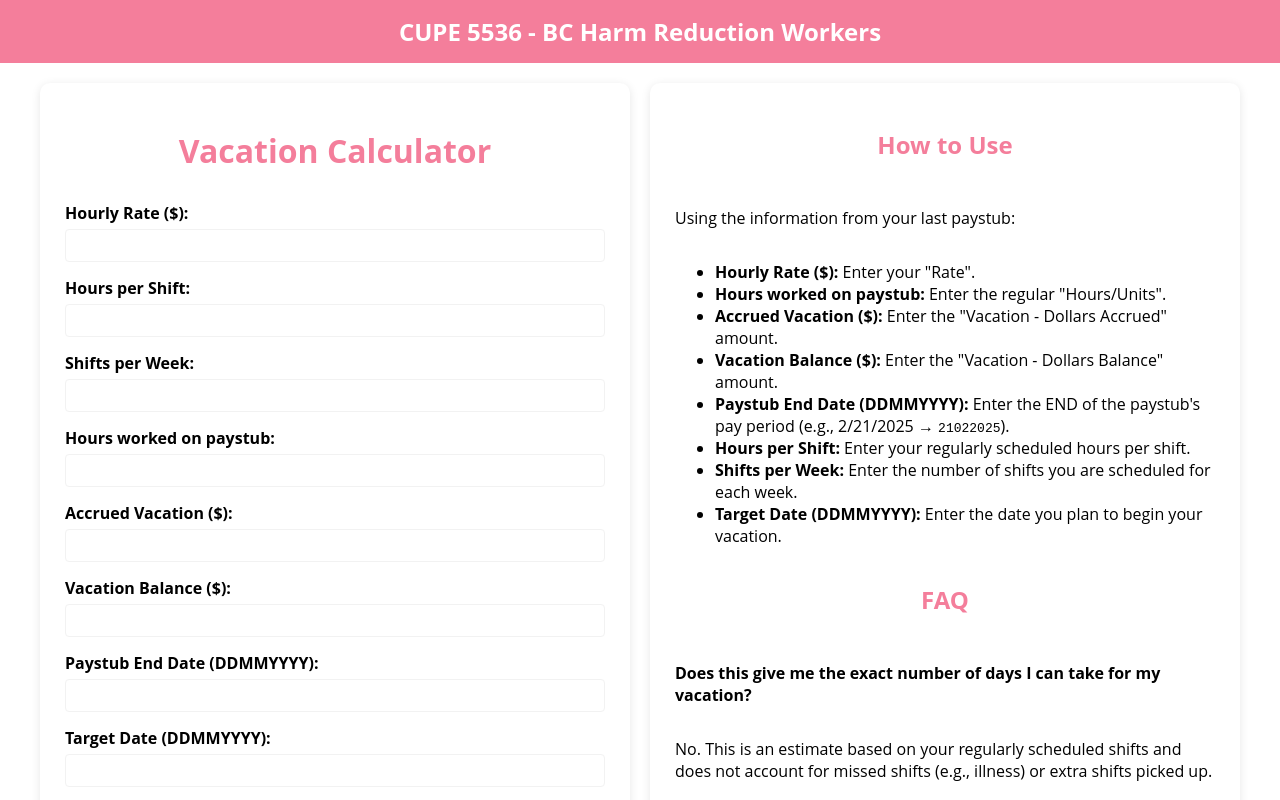
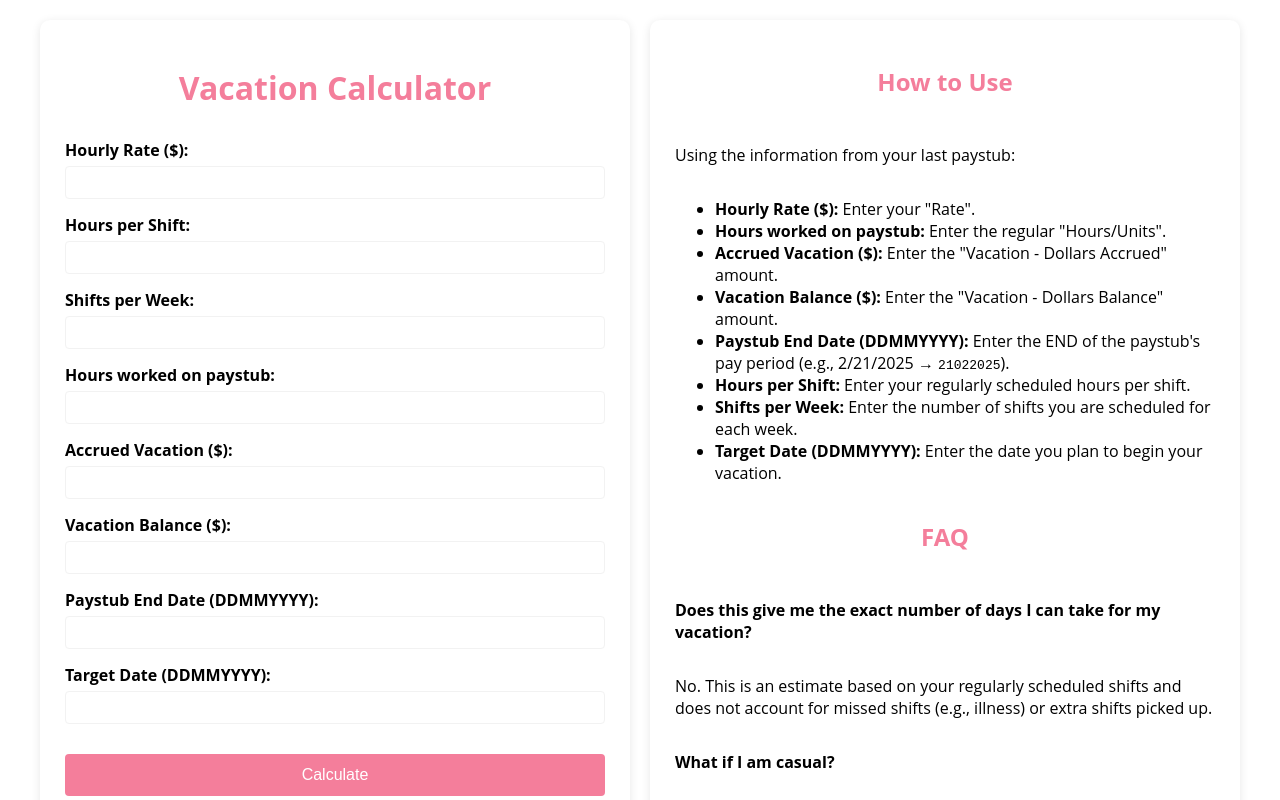
Before and after one commit to dhruvdhawan/Vacay-Calc, a plain HTML site: page Website/index.html in a window 1280 px wide. Shown: the top 800 px of the page. Drawn offline with Linux system fonts and the light colour scheme.

Commit message:
remove header

```diff
--- a/Website/index.html
+++ b/Website/index.html
@@ -7,10 +7,6 @@
     <link rel="stylesheet" href="style.css">
 </head>
 <body>
-    <header>
-        <div class="logo">CUPE 5536 - BC Harm Reduction Workers</div>
-    </header>
-
     <div class="container">
         <div class="calculator">
             <h1>Vacation Calculator</h1>
@@ -92,13 +88,8 @@
             <p>The calculator uses your current vacation accrual percentage, which remains the same until July 1. If your vacation is scheduled after July 1, you may accrue at a higher rate after that date.</p>
 
             <p><strong>Note:</strong> This calculator only provides an estimate and should not be considered exact. It is only for members under the HEABC Agreement.</p>
-
         </div>
     </div>
-
-    <footer>
-        <p>&copy; 2025 CUPE 5536 - BC Harm Reduction Workers</p>
-    </footer>
 
     <script src="script.js"></script>
 </body>
--- a/Website/style.css
+++ b/Website/style.css
@@ -9,28 +9,16 @@
 body {
     font-family: 'Open Sans', Arial, sans-serif;
     margin: 0;
-    padding: 0;
+    padding: 20px;
     background-color: var(--background-color);
     color: var(--text-color);
-}
-
-header {
-    background-color: var(--primary-pink);
-    padding: 15px 20px;
-    text-align: center;
-}
-
-header .logo {
-    font-size: 24px;
-    font-weight: bold;
-    color: var(--background-color);
 }
 
 .container {
     display: flex;
     gap: 20px;
     max-width: 1200px;
-    margin: 20px auto;
+    margin: 0 auto;
     padding: 0 20px;
     align-items: stretch; /* Ensure both sections have the same height */
 }
@@ -112,14 +100,6 @@ button:hover {
     color: var(--primary-pink);
 }
 
-footer {
-    background-color: var(--primary-pink);
-    color: var(--background-color);
-    text-align: center;
-    padding: 10px 0;
-    margin-top: 20px;
-}
-
 @media (max-width: 768px) {
     .container {
         flex-direction: column;
```
